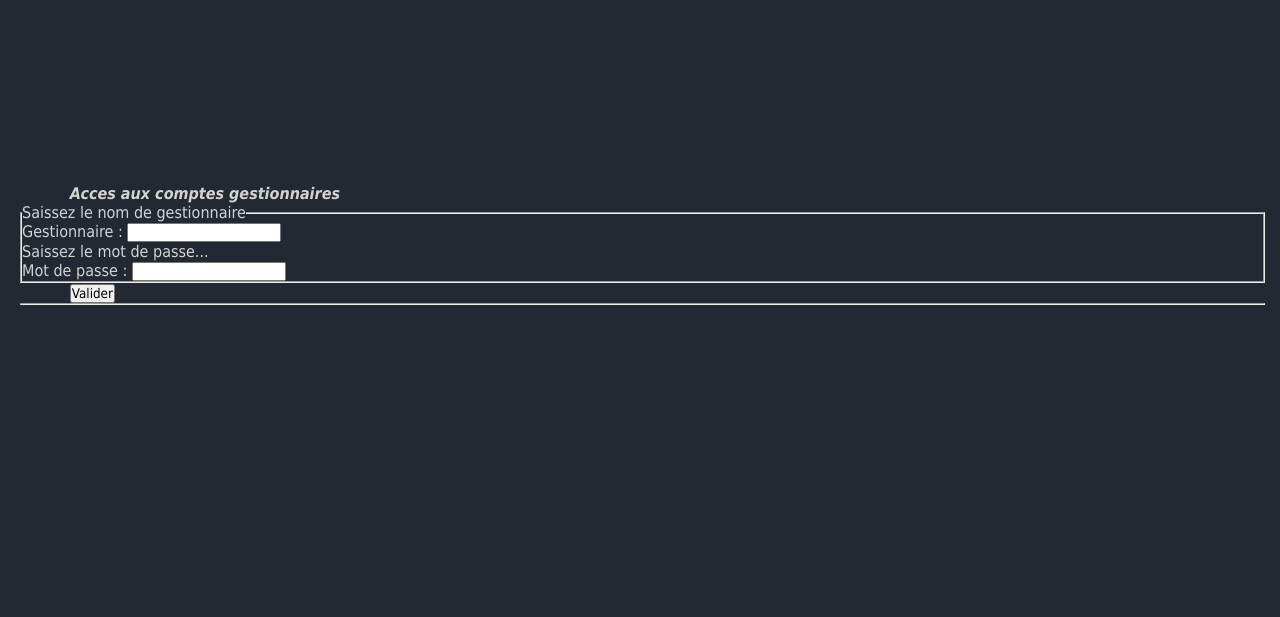
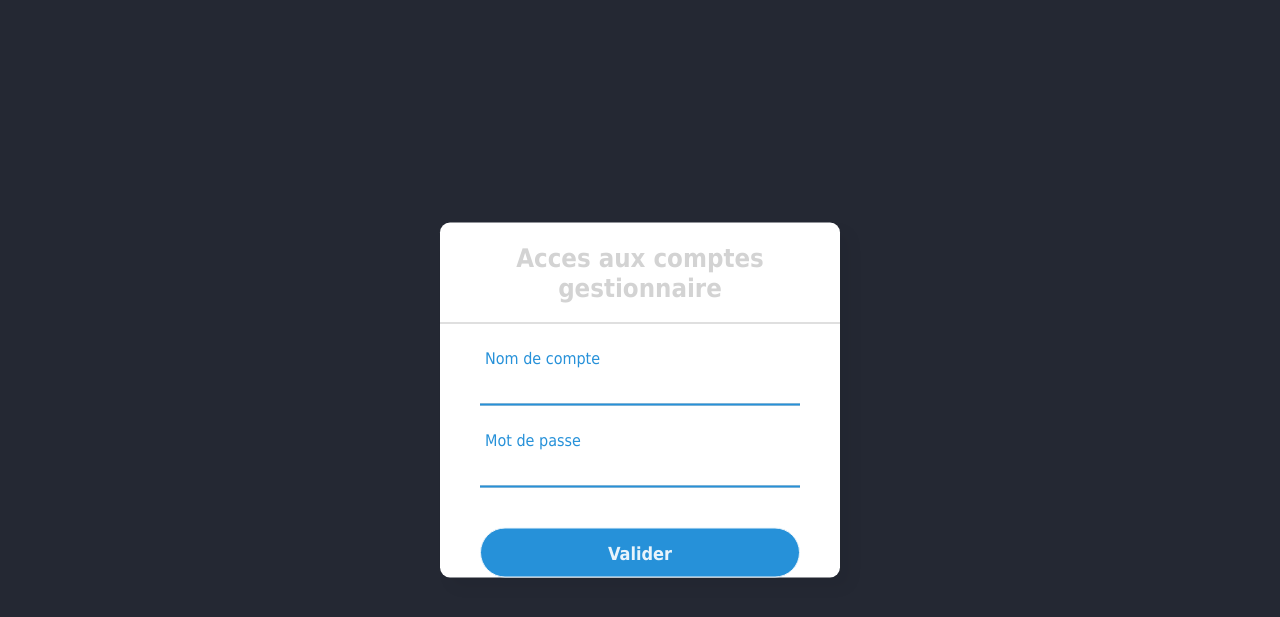
Before and after one commit to ADN130/SAe23, a PHP site: page /login_gestionnaire.php in a window 1280 px wide. Shown: the top 617 px of the page. Run offline with PHP 8.4, Linux system fonts and the light colour scheme.

Commit message:
Je hais PHP (site v2)

```diff
--- a/Site/login_error.php
+++ b/Site/login_error.php
@@ -21,11 +21,11 @@
 		<section>
 			<p>
 				<br />
-				<em><strong>Acces aux comptes gestionnaires</strong></em>
+				<em><strong>Acces au compte impossible</strong></em>
 				<br />
 			</p>
 			<br />
-			<p class="erreur">Mot de passe non saisi ou erron&eacute; !!!</p>
+			<p class="erreur">Mot de passe non saisi ou erron&eacute;</p>
 			<br />
 			<hr />
 		</section>
--- a/Site/login_gestionnaire.php
+++ b/Site/login_gestionnaire.php
@@ -11,27 +11,22 @@
 		<link rel="stylesheet" type="text/css" href="./styles/style.css" />
 	</head>
 	<body>
-		<section>
-			<p>
-				<br/>
-				<em><strong>Acces aux comptes gestionnaires</strong></em>
-				<br/>
-			</p>
-			<form action="login_gestionnaire_script.php" method="post" enctype="multipart/form-data">
-				<fieldset>
-					<legend>Saissez le nom de gestionnaire</legend>
-					<label for="login">Gestionnaire : </label>
-					<input type="username" name="login" id="login" />
-					<legend>Saissez le mot de passe...</legend>
-					<label for="mdp">Mot de passe : </label>
-					<input type="password" name="mdp" id="mdp" />
-				</fieldset>
-				<p>
-					<input type="submit" value="Valider" />
-				</p>
-			</form>
-			<hr />
-		</section>
+    	<div class="center">
+      		<h1>Acces aux comptes gestionnaire</h1>
+      		<form action="login_gestionnaire_script.php" method="post" enctype="multipart/form-data">
+        		<div class="txt_field">
+          		<input type="username" name="login" id="login" />
+          		<span></span>
+          		<label for="login">Nom de compte</label>
+        		</div>
+        		<div class="txt_field">
+          		<input type="password" name="mdp" id="mdp" />
+          		<span></span>
+          		<label for="mdp">Mot de passe</label>
+        		</div>
+        		<input type="submit" value="Valider">
+      		</form>
+    	</div>
 		<footer>
 		</footer>
 	</body>
--- a/Site/styles/style.css
+++ b/Site/styles/style.css
@@ -144,6 +144,106 @@ td{																					/* Colonnes de tableau */
 	border-collapse: collapse;
 	padding: 1%;
 	text-align: center;
+}
+
+.center{
+  position: absolute;
+  top: 50%;
+  left: 50%;
+  transform: translate(-50%, -50%);
+  width: 400px;
+  background: white;
+  border-radius: 10px;
+  box-shadow: 10px 10px 15px rgba(0,0,0,0.05);
+}
+.center h1{
+  text-align: center;
+  padding: 20px 0;
+  border-bottom: 1px solid silver;
+}
+.center form{
+  padding: 0 40px;
+  box-sizing: border-box;
+}
+form .txt_field{
+  position: relative;
+  border-bottom: 2px solid #adadad;
+  margin: 40px 0;
+}
+.txt_field input{
+  width: 100%;
+  padding: 0 5px;
+  height: 40px;
+  font-size: 16px;
+  border: none;
+  background: none;
+  outline: none;
+}
+.txt_field label{
+  position: absolute;
+  top: 50%;
+  left: 5px;
+  color: #adadad;
+  transform: translateY(-50%);
+  font-size: 16px;
+  pointer-events: none;
+  transition: .5s;
+}
+.txt_field span::before{
+  content: '';
+  position: absolute;
+  top: 40px;
+  left: 0;
+  width: 0%;
+  height: 2px;
+  background: #2691d9;
+  transition: .5s;
+}
+.txt_field input:focus ~ label,
+.txt_field input:valid ~ label{
+  top: -5px;
+  color: #2691d9;
+}
+.txt_field input:focus ~ span::before,
+.txt_field input:valid ~ span::before{
+  width: 100%;
+}
+.pass{
+  margin: -5px 0 20px 5px;
+  color: #a6a6a6;
+  cursor: pointer;
+}
+.pass:hover{
+  text-decoration: underline;
+}
+input[type="submit"]{
+  width: 100%;
+  height: 50px;
+  border: 1px solid;
+  background: #2691d9;
+  border-radius: 25px;
+  font-size: 18px;
+  color: #e9f4fb;
+  font-weight: 700;
+  cursor: pointer;
+  outline: none;
+}
+input[type="submit"]:hover{
+  border-color: #2691d9;
+  transition: .5s;
+}
+.signup_link{
+  margin: 30px 0;
+  text-align: center;
+  font-size: 16px;
+  color: #666666;
+}
+.signup_link a{
+  color: #2691d9;
+  text-decoration: none;
+}
+.signup_link a:hover{
+  text-decoration: underline;
 }
 
 /* RWD pour très faibles résolutions (0-261px) */
```
Also changed, not shown: Site/admin.php (+16 -18 lines), Site/ajout_batiment.php (added, +49 -0 lines), Site/ajout_batiment_script.php (added, +25 -0 lines), Site/ajout_batiment_script2.php (added, +17 -0 lines), Site/gestionnaire.php (+9 -15 lines), Site/login_admin.php (+16 -18 lines), Site/login_admin_script.php (+23 -8 lines), Site/login_gestionnaire_script.php (+12 -10 lines).
